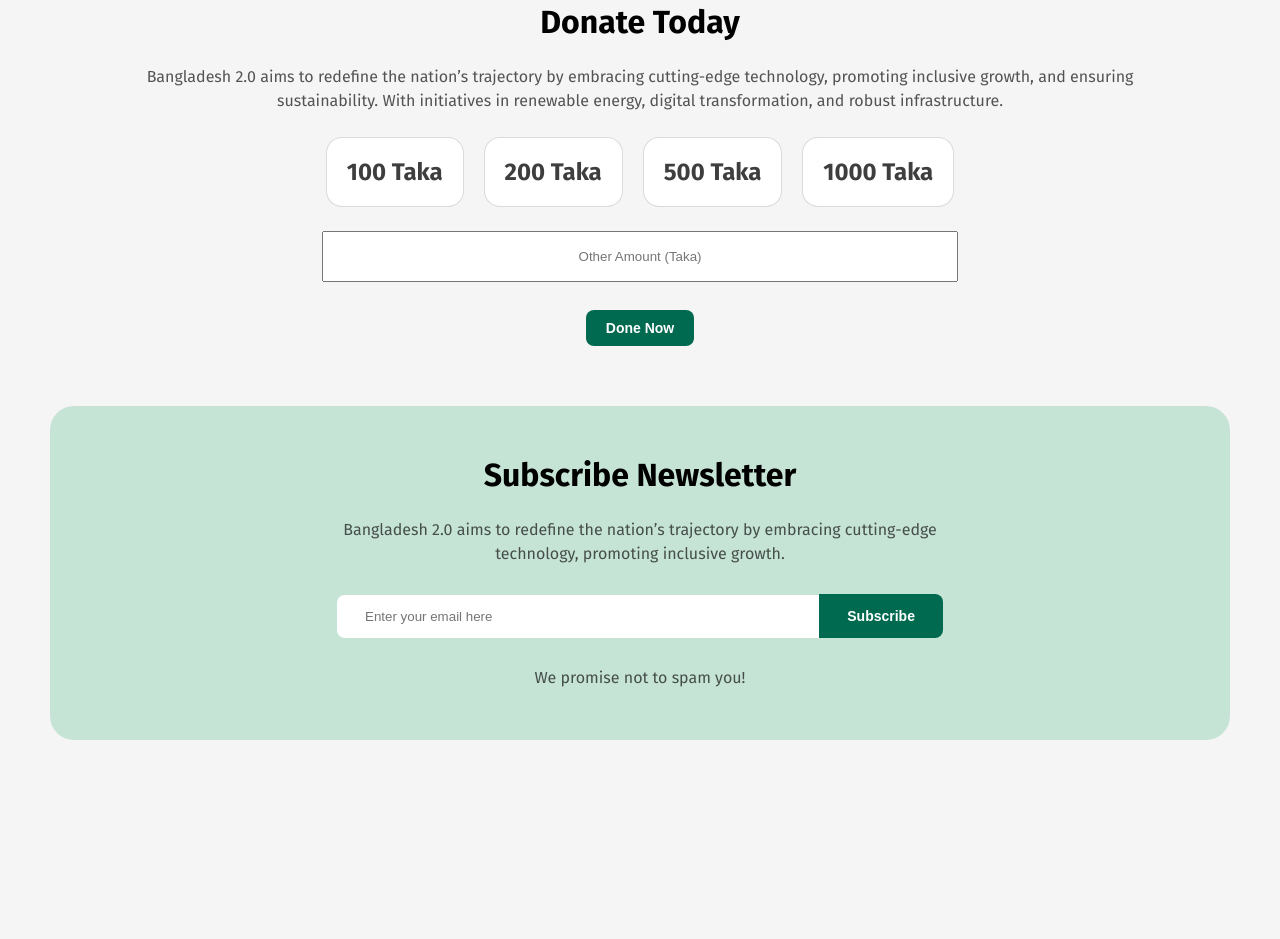
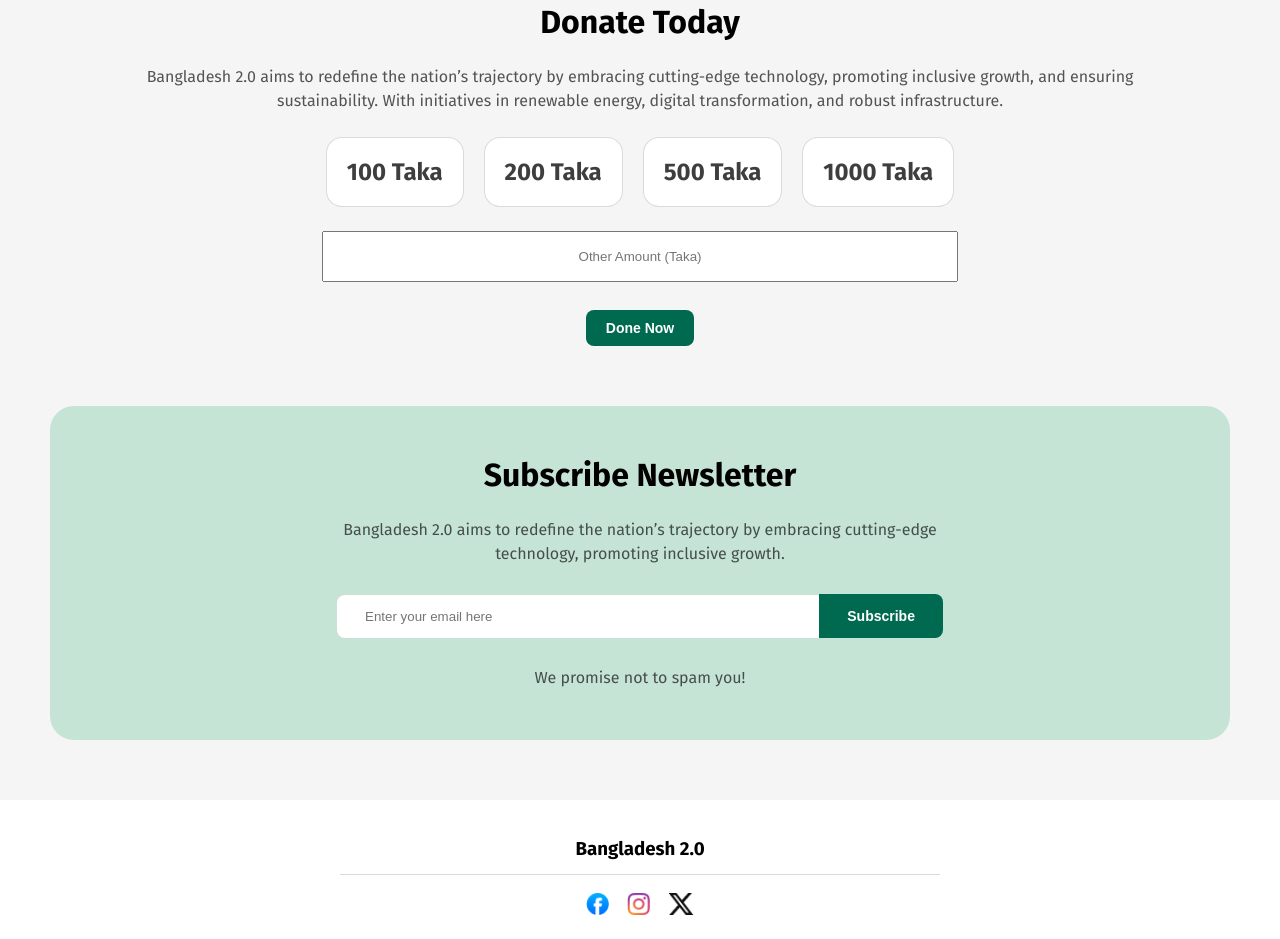
Before and after one commit to purnadebpaul64/ph-assignment-1, a plain HTML site: page index.html in a window 1280 px wide. Shown: the part 3217-4156 px from the top of the page. Before the commit the page ends 4017 px from the top, so only its background shows below. Drawn offline with Linux system fonts and the light colour scheme.

Commit message:
added footer section

```diff
--- a/index.html
+++ b/index.html
@@ -12,9 +12,9 @@
     <link rel="stylesheet" href="style/style.css" />
     <title>BANGLADESH 2.0</title>
   </head>
-  <body class="main-font container">
+  <body class="main-font">
     <!-- Header section start -->
-    <header>
+    <header class="container">
       <nav class="main-nav">
         <div class="logo-text">Bangladesh 2.0</div>
         <button class="secondary-btn">Sign In</button>
@@ -34,7 +34,7 @@
     </header>
 
     <!-- Main section start -->
-    <main>
+    <main class="container">
       <!-- Pillers section -->
       <section class="pillers">
         <h2 class="section-title">Pillars of "Bangladesh 2.0"</h2>
@@ -290,6 +290,15 @@
         <p>We promise not to spam you!</p>
       </section>
     </main>
-    <footer></footer>
+    <footer>
+      <section class="footer-text">
+        <h3 class="card-title">Bangladesh 2.0</h3>
+      </section>
+      <section class="icon-section">
+        <img src="assets/facebook.png" alt="" class="icon-img" />
+        <img src="assets/instagram.png" alt="" class="icon-img" />
+        <img src="assets/x.png" alt="" class="icon-img" />
+      </section>
+    </footer>
   </body>
 </html>
--- a/style/style.css
+++ b/style/style.css
@@ -2,7 +2,9 @@
   padding: 0;
   margin: 0;
 }
-
+body {
+  background-color: #f5f5f5;
+}
 /* ===== Common Styles ===== */
 .main-font {
   font-family: "Fira Sans", serif;
@@ -16,7 +18,6 @@ p {
   max-width: 1180px;
   padding: 0 32px;
   margin: 0 auto;
-  background: #f5f5f5;
 }
 .secondary-btn {
   padding: 10px 20px;
@@ -293,3 +294,20 @@ select {
 .input-button-part input:focus {
   outline: none;
 }
+footer {
+  background-color: #fff;
+  padding: 20px;
+  text-align: center;
+}
+.footer-text {
+  width: 600px;
+  margin: 18px auto;
+  border-bottom: 1px solid rgba(14, 14, 14, 15%);
+}
+.icon-img {
+  height: 22px;
+  margin-right: 14px;
+}
+.icon-img:last-child {
+  margin-right: 0px;
+}
```
